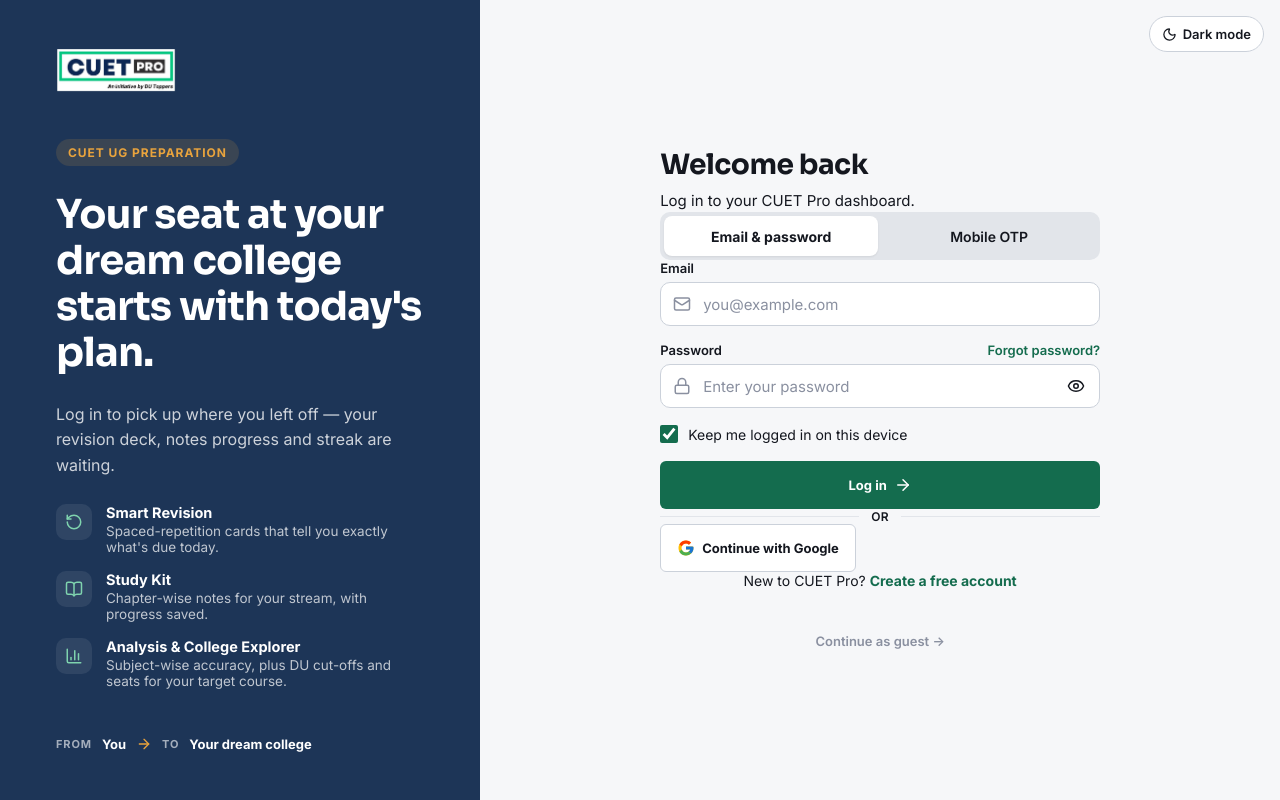
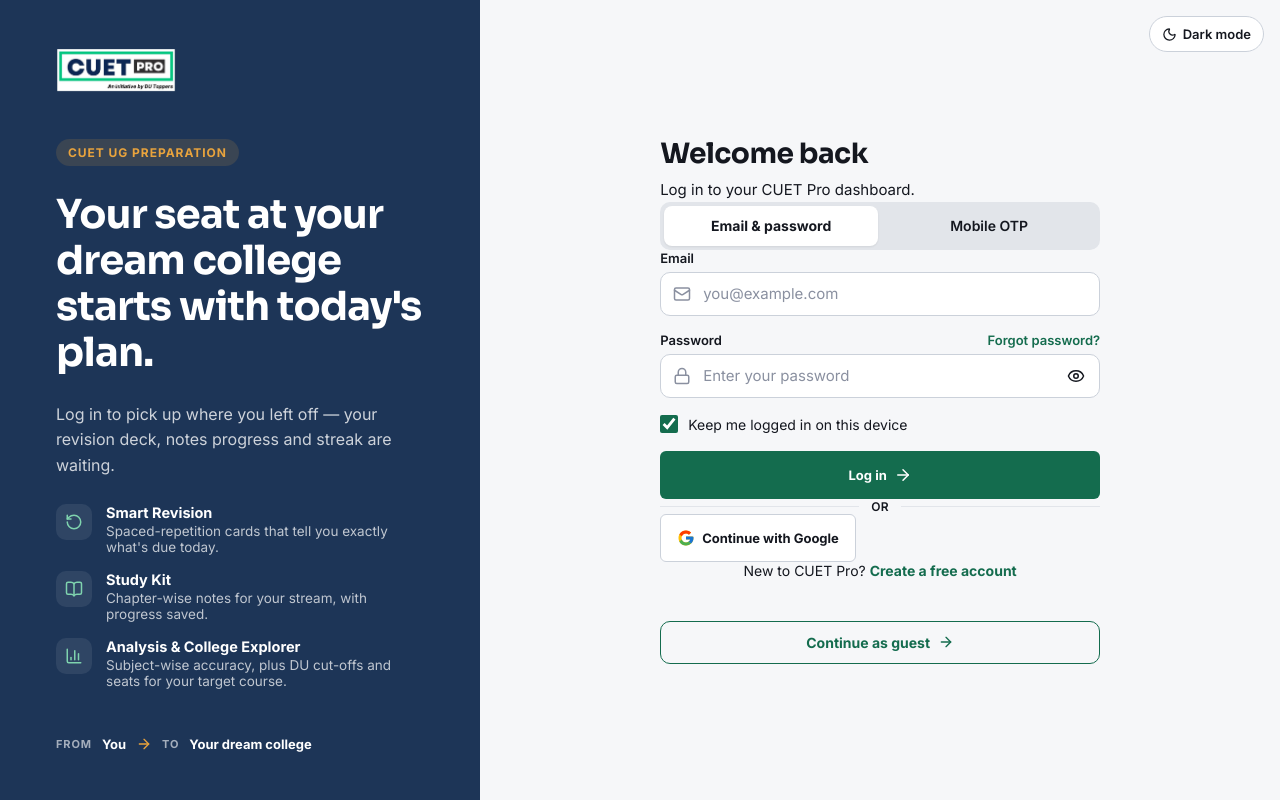
Before and after one commit to cuet-pro/cuetpro-learning-dashboard, a React (Vite) app: page / in a window 1280 px wide. Built offline with nearby package versions, Linux system fonts and the light colour scheme.

Commit message:
Guest mode polish: prominent 'Continue as guest' button + gate Dashboard info tiles (syllabus/eligibility/sample papers → wall instead of alert)

```diff
--- a/src/pages/Auth.jsx
+++ b/src/pages/Auth.jsx
@@ -1,5 +1,5 @@
 import { useEffect, useState } from 'react'
-import { Moon, Sun } from 'lucide-react'
+import { ArrowRight, Moon, Sun } from 'lucide-react'
 import BrandPanel from './auth/BrandPanel'
 import Login from './auth/Login'
 import Signup from './auth/Signup'
@@ -37,7 +37,7 @@ export default function Auth({ onAuthed, onEnterGuest }) {
           {view === 'login'
             ? <Login onSwitch={switchView} onAuthed={onAuthed} />
             : <Signup step={step} setStep={setStep} onSwitch={switchView} onAuthed={onAuthed} />}
-          <button className="guest-enter" type="button" onClick={onEnterGuest}>Continue as guest →</button>
+          <button className="guest-enter" type="button" onClick={onEnterGuest}>Continue as guest <ArrowRight size={16} /></button>
         </div>
       </main>
     </div>
--- a/src/pages/Widgets.jsx
+++ b/src/pages/Widgets.jsx
@@ -5,7 +5,7 @@ import {
   Compass, Target, Timer, Trophy, Video, Sparkles, ArrowLeft, ChevronRight, ArrowRight,
 } from 'lucide-react'
 import { VOCAB_CATEGORIES } from '../data/vocab'
-import { Modal } from '../components/shell/Shell.jsx'
+import { Modal, useToast } from '../components/shell/Shell.jsx'
 import { useGuestGate } from '../lib/guestGate'
 import './widgets.css'
 
@@ -217,6 +217,7 @@ export function BadgesTile() {
 
 export default function DashboardTiles({ onNavigate }) {
   const gate = useGuestGate()
+  const toast = useToast()
   const [wlOpen, setWlOpen] = useState(false)
   const [cat, setCat] = useState(null)
   const [q, setQ] = useState('')
@@ -243,15 +244,15 @@ export default function DashboardTiles({ onNavigate }) {
       tiles: [
         { id: 'word-list', label: 'Word list', tone: 'blue', icon: List, stat: { n: vocabCount, suffix: 'words' }, go: () => setWlOpen(true) },
         { id: 'flashcards', label: 'Flashcards', tone: 'green', icon: Layers, ring: 46, ringMeta: '230/500 mastered', recommended: true, nav: 'studykit', gate: { feature: 'Flashcards', action: 'flip your cards' } },
-        { id: 'syllabus', label: 'Syllabus PDF', tone: 'blue', icon: FileText, stat: { n: 19, suffix: 'chapters' }, go: () => alert('Deep-link → Syllabus PDF') },
+        { id: 'syllabus', label: 'Syllabus PDF', tone: 'blue', icon: FileText, stat: { n: 19, suffix: 'chapters' }, gate: { feature: 'Syllabus PDF', action: 'download the syllabus' }, go: () => toast('Syllabus PDF — coming soon') },
       ],
     },
     {
       key: 'plan', label: 'Plan',
       tiles: [
         { id: 'cutoffs', label: 'Cutoffs', tone: 'amber', icon: BarChart3, statText: '2025-26 data', nav: 'explorer' },
-        { id: 'eligibility', label: 'Eligibility', tone: 'green', icon: ListChecks, statText: 'check your course', go: () => alert('Deep-link → Eligibility checker') },
-        { id: 'sample-papers', label: 'Sample papers', tone: 'blue', icon: Files, stat: { n: 12, suffix: 'papers' }, go: () => alert('Deep-link → Sample papers') },
+        { id: 'eligibility', label: 'Eligibility', tone: 'green', icon: ListChecks, statText: 'check your course', gate: { feature: 'Eligibility Checker', action: 'check your eligibility' }, go: () => toast('Eligibility checker — coming soon') },
+        { id: 'sample-papers', label: 'Sample papers', tone: 'blue', icon: Files, stat: { n: 12, suffix: 'papers' }, gate: { feature: 'Sample Papers', action: 'open sample papers' }, go: () => toast('Sample papers — coming soon') },
       ],
     },
   ]
--- a/src/pages/auth.css
+++ b/src/pages/auth.css
@@ -119,19 +119,29 @@
 
 /* ── Continue as guest (AfterBoards-style entry) ── */
 .guest-enter {
-  margin-top: 18px;
-  display: block;
+  margin-top: 20px;
+  display: flex;
+  align-items: center;
+  justify-content: center;
+  gap: 8px;
   width: 100%;
-  text-align: center;
-  background: none;
-  border: none;
-  color: var(--text-muted);
-  font-size: 13px;
-  font-weight: 600;
+  padding: 12px 16px;
+  font-size: 14px;
+  font-weight: 700;
+  color: var(--primary);
+  background: transparent;
+  border: 1.5px solid var(--primary);
+  border-radius: var(--r-md);
   cursor: pointer;
-  padding: 4px;
+  transition: transform 0.15s ease, box-shadow 0.15s ease, background 0.15s ease, color 0.15s ease;
 }
-.guest-enter:hover { color: var(--primary); }
+.guest-enter:hover {
+  transform: translateY(-1px);
+  background: var(--primary);
+  color: #fff;
+  box-shadow: 0 8px 20px rgba(20, 108, 78, 0.22);
+}
+.guest-enter:active { transform: translateY(0); }
 
 /* ── Theme toggle (auth page has no topbar) ── */
 .theme-toggle {
```
